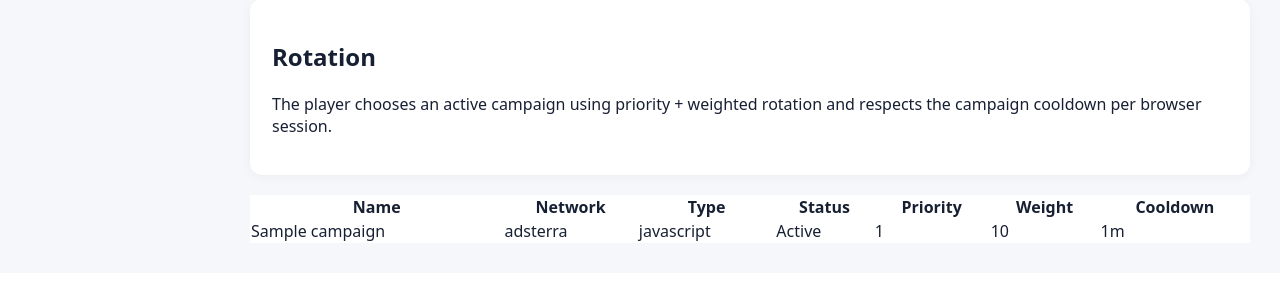
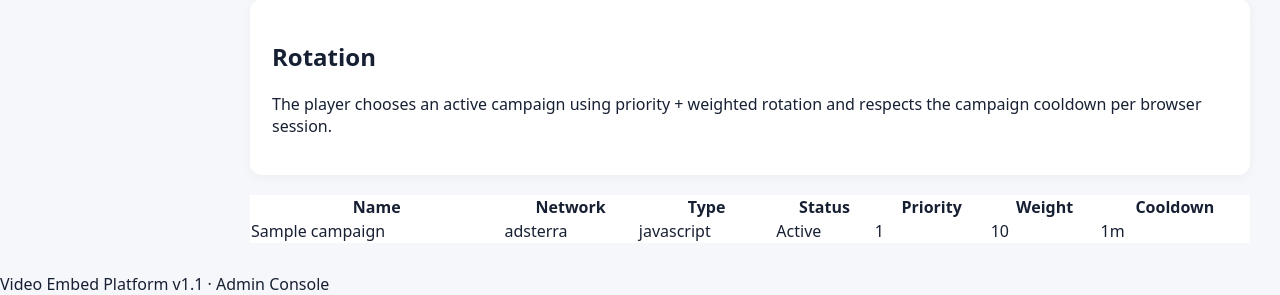
Before and after one commit to srhdigitalmarketing/video-embed-platform, a PHP site: page /admin/ads.php in a window 1280 px wide. Shown: the part 1320-1615 px from the top of the page. Before the commit the page ends 1561 px from the top, so only its background shows below. Run offline with PHP 8.4, Linux system fonts and the light colour scheme; the visitor is signed in with stand-in values (Sample User, id 1); tables that the repository leaves empty hold one stand-in row (values such as "Sample post").

Commit message:
Build complete admin dashboard: admin/_footer.php

```diff
--- a/admin/_footer.php
+++ b/admin/_footer.php
@@ -1 +1,5 @@
-</main></body></html>
+</main>
+<footer class="footer">Video Embed Platform v1.1 · Admin Console</footer>
+</div>
+</body>
+</html>
```
